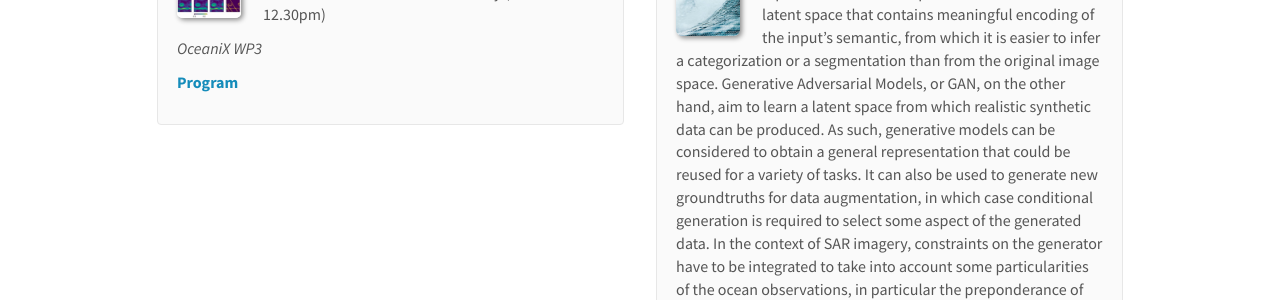
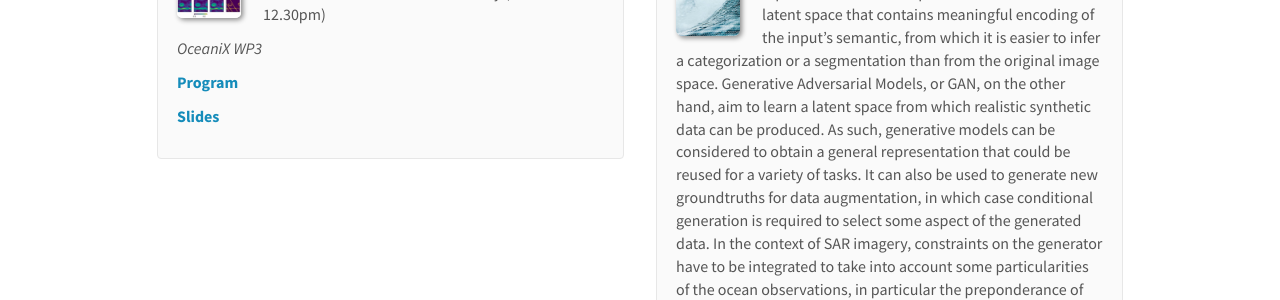
Before and after one commit to CIA-Oceanix/CIA-Oceanix.github.io, a Jekyll site: the page built from _pages/oceanix_sandbox.md, in a window 1280 px wide and 900 px high, scrolled down 313 px. Shown: the part 154-454 px from the top of the window. Built offline with Jekyll 4.4.1, drawn with Linux system fonts in a browser that asks for light colours; nearby versions of some CDN libraries.

Commit message:
Update sandbox_list.yml

```diff
--- a/_data/sandbox_list.yml
+++ b/_data/sandbox_list.yml
@@ -8,8 +8,8 @@
   slideslink:
     url1: https://cia-oceanix.github.io/downloads/program_OceanixMelodyWP3_20210409.pdf
     display1: Program
-    url2:
-    display2:
+    url2: https://cia-oceanix.github.io/downloads/pres_4DVarNN_Melody202104.pdf
+    display2: Slides
   highlight: 1
   codetype: 2
   news1:
```
